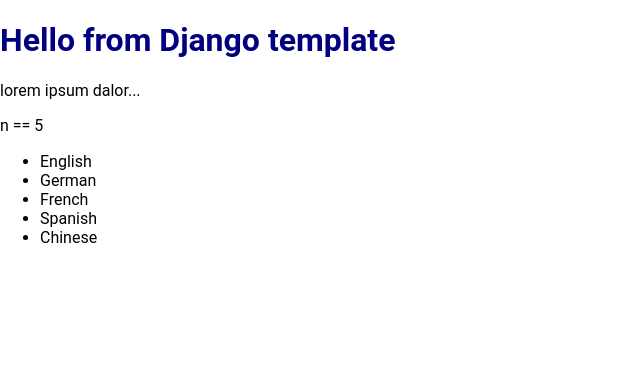
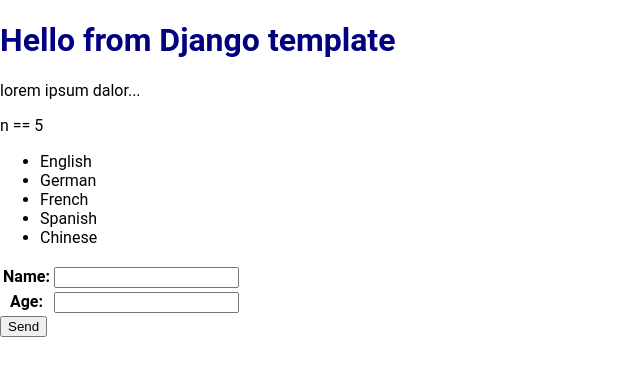
Before and after one commit to Tamtamlg/hello-django, a Django app: page / in a window 1280 px wide. Shown: the top 376 px of the page, without its empty margins (0-640 px from the left). Run offline with Django 3.2, Linux system fonts and the light colour scheme.

Commit message:
start forms

```diff
--- /dev/null
+++ b/backend/hello/forms.py
@@ -0,0 +1,5 @@
+from django import forms
+
+class UserForm(forms.Form):
+    name = forms.CharField()
+    age = forms.IntegerField()
--- a/backend/hello/views.py
+++ b/backend/hello/views.py
@@ -1,16 +1,24 @@
 from django.shortcuts import render
-# from django.http import HttpResponse, HttpResponseRedirect, HttpResponsePermanentRedirect
+from .forms import UserForm
+from django.http import HttpResponse, HttpResponseRedirect, HttpResponsePermanentRedirect
 
 # Create your views here.
 
 def index(request):
-    data = {
-        'header': 'Hello from Django template',
-        'message': 'lorem ipsum dalor...',
-        'n': 5,
-        'langs': ["English", "German", "French", "Spanish", "Chinese"]
-    }
-    return render(request, 'hello/index.html', context=data)
+    if request.method == 'POST':
+        name = request.POST.get('name')
+        age = request.POST.get('age')
+        return HttpResponse('<h2>Hello {0}</h2>'.format(name))
+    else:
+        user_form = UserForm()
+        data = {
+            'header': 'Hello from Django template',
+            'message': 'lorem ipsum dalor...',
+            'n': 5,
+            'langs': ["English", "German", "French", "Spanish", "Chinese"],
+            'form': user_form,
+        }
+        return render(request, 'hello/index.html', context=data)
 
 # def about(request):
 #     return HttpResponse('<h1>About</h1>')
--- a/backend/templates/hello/index.html
+++ b/backend/templates/hello/index.html
@@ -20,4 +20,12 @@
   {% endfor %}
 </ul>
 
+<form method="POST">
+  {% csrf_token %}
+  <table>
+    {{form}}
+  </table>
+  <button type="submit">Send</button>
+</form>
+
 {% endblock %}
```
